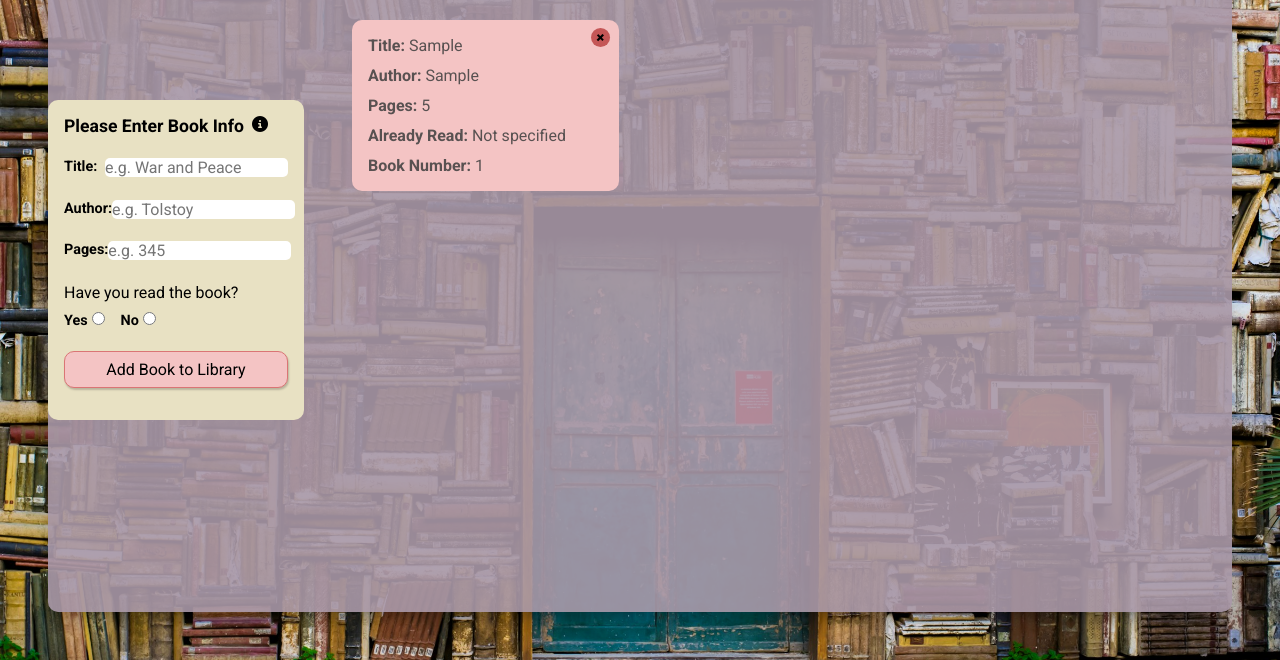
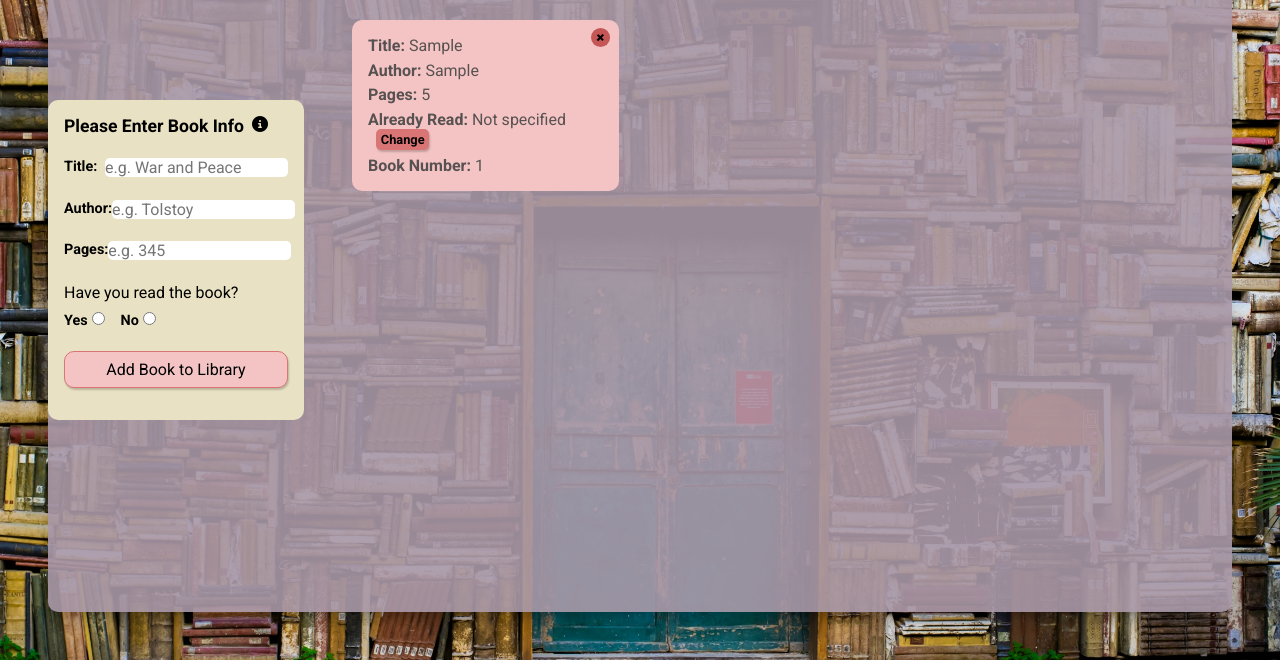
Before and after one commit to atakien/odin-library, a plain HTML site: page index.html in a window 1280 px wide. Both pictures are taken after typing "Sample", "Sample", "5" into the empty fields and a click on the button "Add Book to Library". Shown: the part 140-800 px from the top of the page. Drawn offline with Linux system fonts and the light colour scheme.

Commit message:
Added change status button

```diff
--- a/script.js
+++ b/script.js
@@ -29,6 +29,10 @@ function Book(title, author, page, read) {
     this.read = read;
 }
 
+Book.prototype.toggleReadStatus = function() {
+    this.read = this.read === "yes" ? "no" : "yes";
+};
+
 function addBookToLibrary() {
     cardContainer.innerHTML = "";
 
@@ -37,7 +41,7 @@ function addBookToLibrary() {
         <div><span>Title:</span> ${book.title}</div>
         <div><span>Author:</span> ${book.author}</div>
         <div><span>Pages:</span> ${book.page}</div>
-        <div><span>Already Read:</span> ${book.read}</div>
+        <div><span>Already Read:</span> ${book.read}<button class="change-status" data-index="${index}">Change</button></div>
         <div><span>Book Number:</span> ${index + 1}</div>
         <button class="close-button" data-index="${index}">+</button>`;
 
@@ -55,4 +59,13 @@ function addBookToLibrary() {
             addBookToLibrary();
         });
     });
+
+    const changeStatus = document.querySelectorAll(".change-status");
+    changeStatus.forEach(button => {
+        button.addEventListener("click", (e) => {
+            const statusIndex = e.target.getAttribute("data-index");
+            myLibrary[statusIndex].toggleReadStatus();
+            addBookToLibrary();
+        })
+    })
 }
--- a/style.css
+++ b/style.css
@@ -135,3 +135,14 @@ input{
 button{
     cursor: pointer;
 }
+
+.change-status{
+    font-size: 0.8rem;
+    font-weight: 700;
+    padding: 0.2rem 0.3rem;
+    background-color: rgb(218, 117, 117);
+    border-radius: 5px;
+    margin-left: 0.5rem;
+    border: none;
+    box-shadow: 1px 2px 2px rgba(0,0,0,0.2);
+}
```
